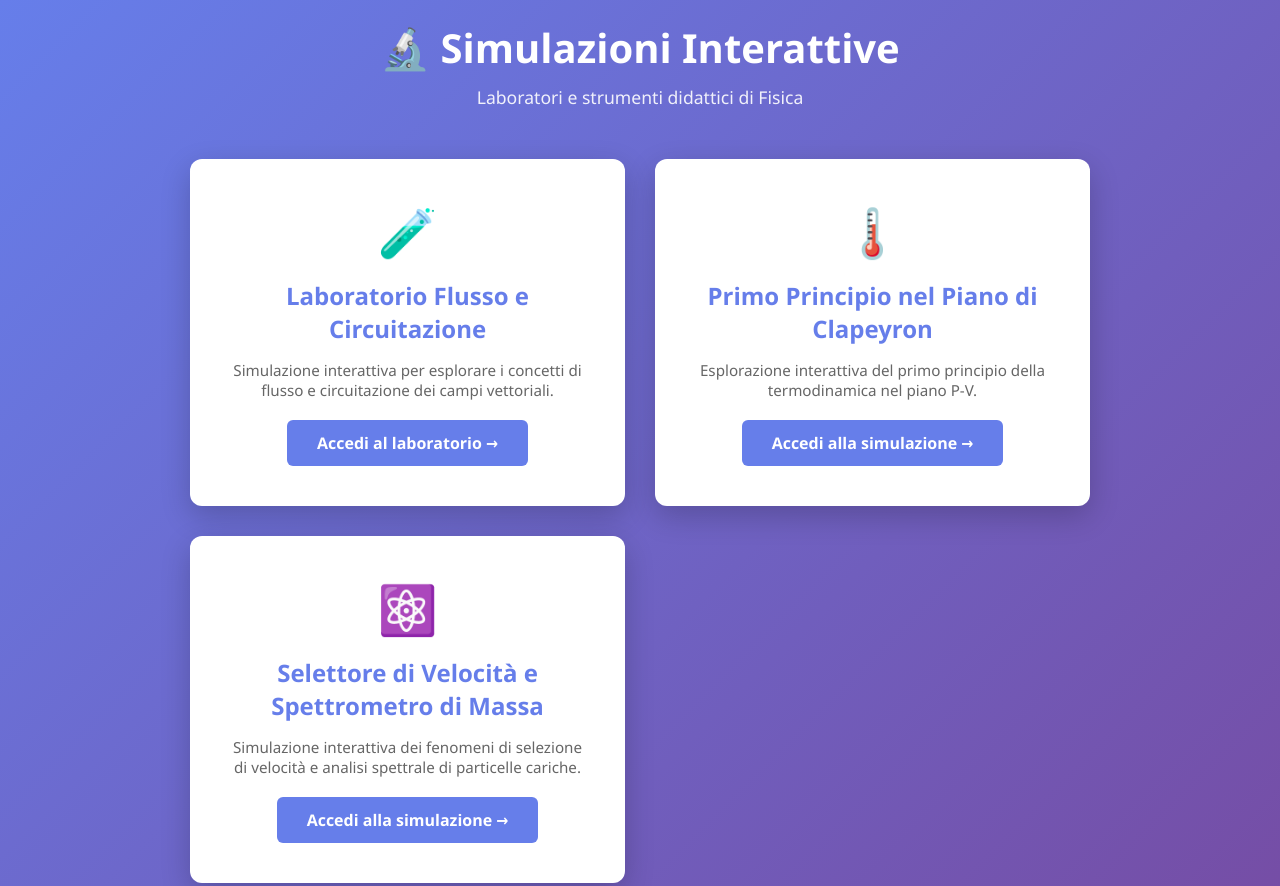
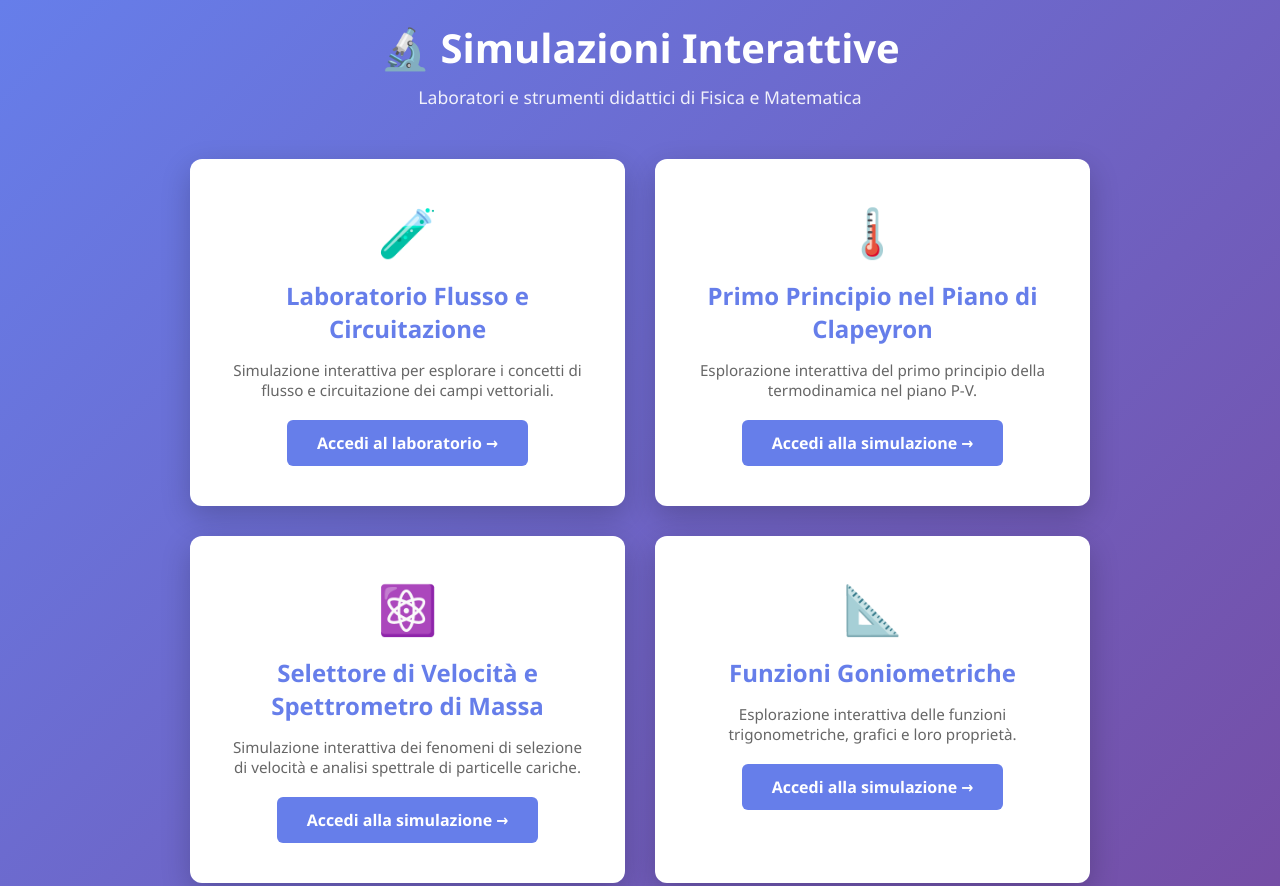
Before and after one commit to venturelliroberto/fisica-matematica-simulazioni, a plain HTML site: page docs/index.html in a window 1280 px wide. Shown: the top 886 px of the page. Drawn offline with Linux system fonts and the light colour scheme.

Commit message:
aggiunto artefatto funzioni goniomketriche

```diff
--- a/docs/index.html
+++ b/docs/index.html
@@ -111,7 +111,7 @@
     <div class="container">
         <header>
             <h1>🔬 Simulazioni Interattive</h1>
-            <p>Laboratori e strumenti didattici di Fisica</p>
+            <p>Laboratori e strumenti didattici di Fisica e Matematica</p>
         </header>
 
         <div class="sections">
@@ -138,6 +138,14 @@
                 <p>Simulazione interattiva dei fenomeni di selezione di velocità e analisi spettrale di particelle cariche.</p>
                 <a href="https://claude.ai/code/artifact/578a5861-a660-4de2-997d-03635232500b" class="btn" target="_blank">Accedi alla simulazione →</a>
             </section>
+
+            <!-- FUNZIONI GONIOMETRICHE -->
+            <section class="section">
+                <div class="section-emoji">📐</div>
+                <h2>Funzioni Goniometriche</h2>
+                <p>Esplorazione interattiva delle funzioni trigonometriche, grafici e loro proprietà.</p>
+                <a href="https://claude.ai/artifact/SbjdmemUZMZYY1a5T38zHL" class="btn" target="_blank">Accedi alla simulazione →</a>
+            </section>
         </div>
 
         <footer>
```
